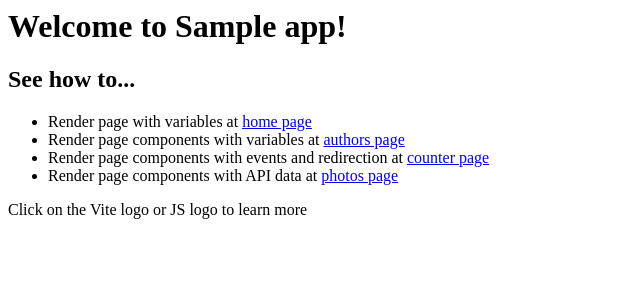
After one commit to jmirinformatica/2daw-abp-p1-s3-example, a Python web app: template vanilla_vite/src/views/home/page.html in a window 1280 px wide. The commit adds this page. Shown: the top 300 px of the page, without its empty margins (0-640 px from the left). Run offline with Jinja, Linux system fonts and the light colour scheme; the template is opened without the code that fills it: most values are stand-ins (such as "Sample title", 1, 10 or a date in 2020).

Commit message:
Pages rename + Homepage info

```diff
--- a/vanilla_vite/src/views/counter/counter.js
+++ b/vanilla_vite/src/views/counter/page.js
@@ -1,16 +1,17 @@
 import logger from '../../lib/logger'
 // Nunjucks template engine
 import { renderString } from 'nunjucks'
-import page from './counter.html?raw'
+import page from './page.html?raw'
 // Router
 import router from '../../lib/router'
 
 export default {
   renderHTML() {
+    logger.debug("Render counter page")
     document.querySelector("#content").innerHTML = renderString(page)
   },
   loadScript() {
-    logger.debug("Counter script")
+    logger.debug("Render counter page component")
     const element = document.querySelector('#counter')
     let counter = 0
     const setCounter = (count) => {
--- /dev/null
+++ b/vanilla_vite/src/views/home/page.html
@@ -0,0 +1,17 @@
+<h1 id="hello" class="mb-4">
+  Welcome to {{ app }}!
+</h1>
+<h2>
+  See how to...
+</h2>
+<div class="mb-4">
+  <ul>
+    <li>Render page with variables at <a href="/" route>home page</a></li>
+    <li>Render page components with variables at <a href="/authors" route>authors page</a></li>
+    <li>Render page components with events and redirection at <a href="/counter" route>counter page</a></li>
+    <li>Render page components with API data at <a href="/photos" route>photos page</a></li>
+  </ul>
+</div>
+<p class="mb-4">
+  Click on the Vite logo or JS logo to learn more
+</p>
--- a/vanilla_vite/src/views/home/home.js
+++ b/vanilla_vite/src/views/home/page.js
@@ -1,11 +1,11 @@
 import logger from '../../lib/logger'
 // Nunjucks template engine
 import { renderString } from 'nunjucks'
-import page from './home.html?raw'
+import page from './page.html?raw'
 
 export default {
   renderHTML() {
-    const data = {"username": "Developer"}
+    const data = {"app": "Vanilla Vite"}
     document.querySelector("#content").innerHTML = renderString(page, data)
   }
 }
--- a/vanilla_vite/src/views/photos/_photos.html
+++ b/vanilla_vite/src/views/photos/_photos.html
@@ -9,6 +9,7 @@
                 <h5 class="card-title">{{ photo.title }}</h5>
             </div>
             <div class="card-footer">
+                <p class="card-text">Photo: {{ photo.id }}</p>
                 <p class="card-text">Album: {{ photo.albumId }}</p>
             </div>
         </div>
--- /dev/null
+++ b/vanilla_vite/src/views/photos/pageList.html
@@ -0,0 +1,4 @@
+<h2>Fotos</h2>
+<div id="photos" class="mb-4">
+    Carregant fotos...
+</div>
--- a/vanilla_vite/src/views/photos/photosList.js
+++ b/vanilla_vite/src/views/photos/pageList.js
@@ -1,7 +1,7 @@
 import logger from '../../lib/logger'
 // Nunjucks template engine
 import { renderString } from 'nunjucks'
-import page from './photosList.html?raw'
+import page from './pageList.html?raw'
 import template from './_photos.html?raw'
 // API
 import photoService from '../../services/photoService'
--- /dev/null
+++ b/vanilla_vite/src/views/photos/pageRead.html
@@ -0,0 +1,4 @@
+<h2>Foto</h2>
+<div id="photo" class="mb-4">
+    Carregant foto...
+</div>
--- a/vanilla_vite/src/views/photos/photosRead.js
+++ b/vanilla_vite/src/views/photos/pageRead.js
@@ -1,7 +1,7 @@
 import logger from '../../lib/logger'
 // Nunjucks template engine
 import { renderString } from 'nunjucks'
-import page from './photosRead.html?raw'
+import page from './pageRead.html?raw'
 import template from './_photo.html?raw'
 // API
 import photoService from '../../services/photoService'
--- a/vanilla_vite/src/views/photos/photosList.html
+++ /dev/null
@@ -1,2 +0,0 @@
-<h2>Fotos</h2>
-<div id="photos">Carregant fotos...</div>
--- a/vanilla_vite/src/views/photos/photosRead.html
+++ /dev/null
@@ -1,2 +0,0 @@
-<h2>Foto</h2>
-<div id="photo">Carregant foto...</div>
```
Also changed, not shown: vanilla_vite/src/assets/scss/styles.scss (+0 -44 lines), vanilla_vite/src/main.js (+6 -6 lines), vanilla_vite/src/views/authors/page.js (renamed from vanilla_vite/src/views/myList/myList.js, +5 -4 lines), vanilla_vite/src/views/home/home.html (deleted, +0 -10 lines), README.md, vanilla_vite/package-lock.json, vanilla_vite/src/views/authors/page.html (renamed from vanilla_vite/src/views/myList/myList.html), vanilla_vite/src/views/counter/page.html (renamed from vanilla_vite/src/views/counter/counter.html).
